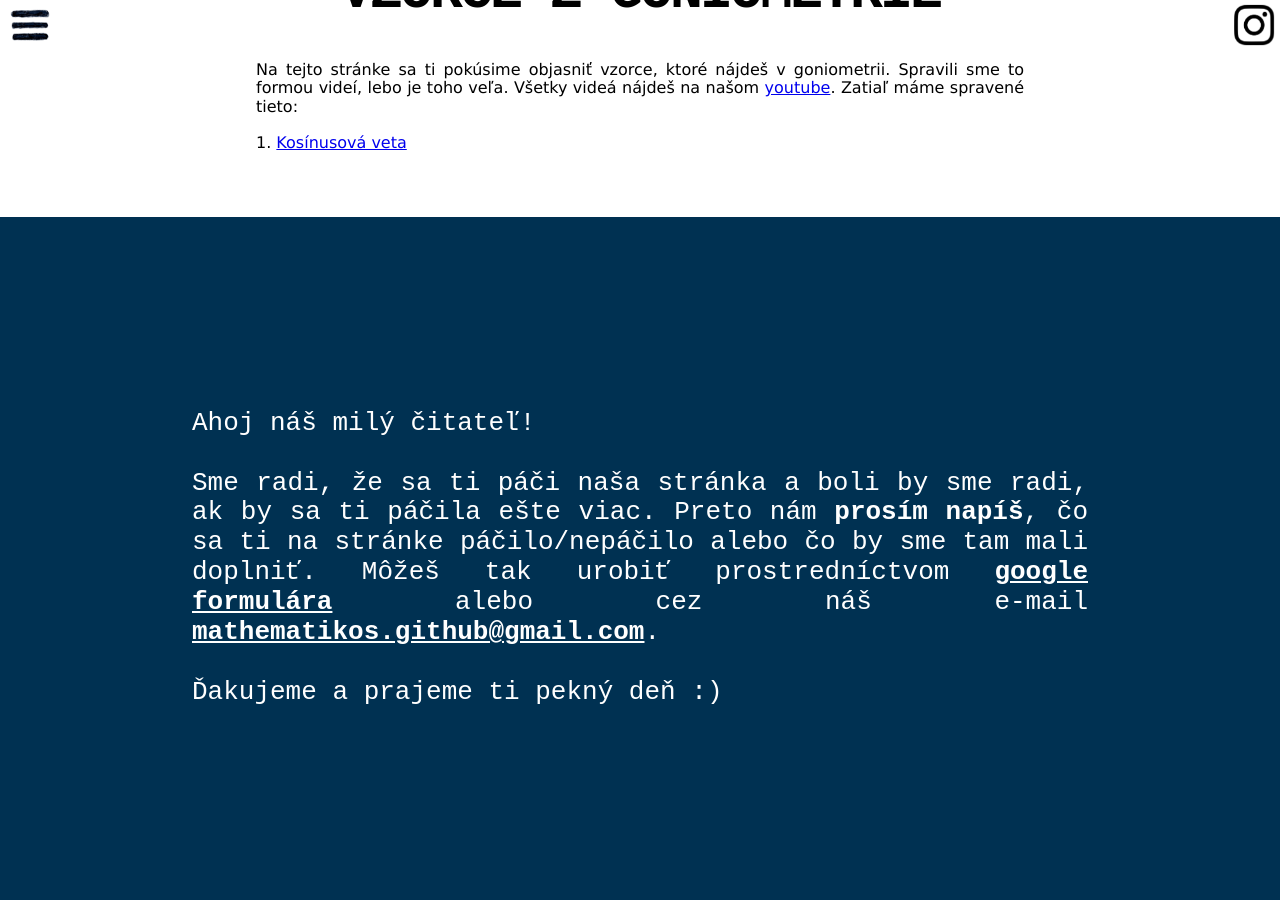
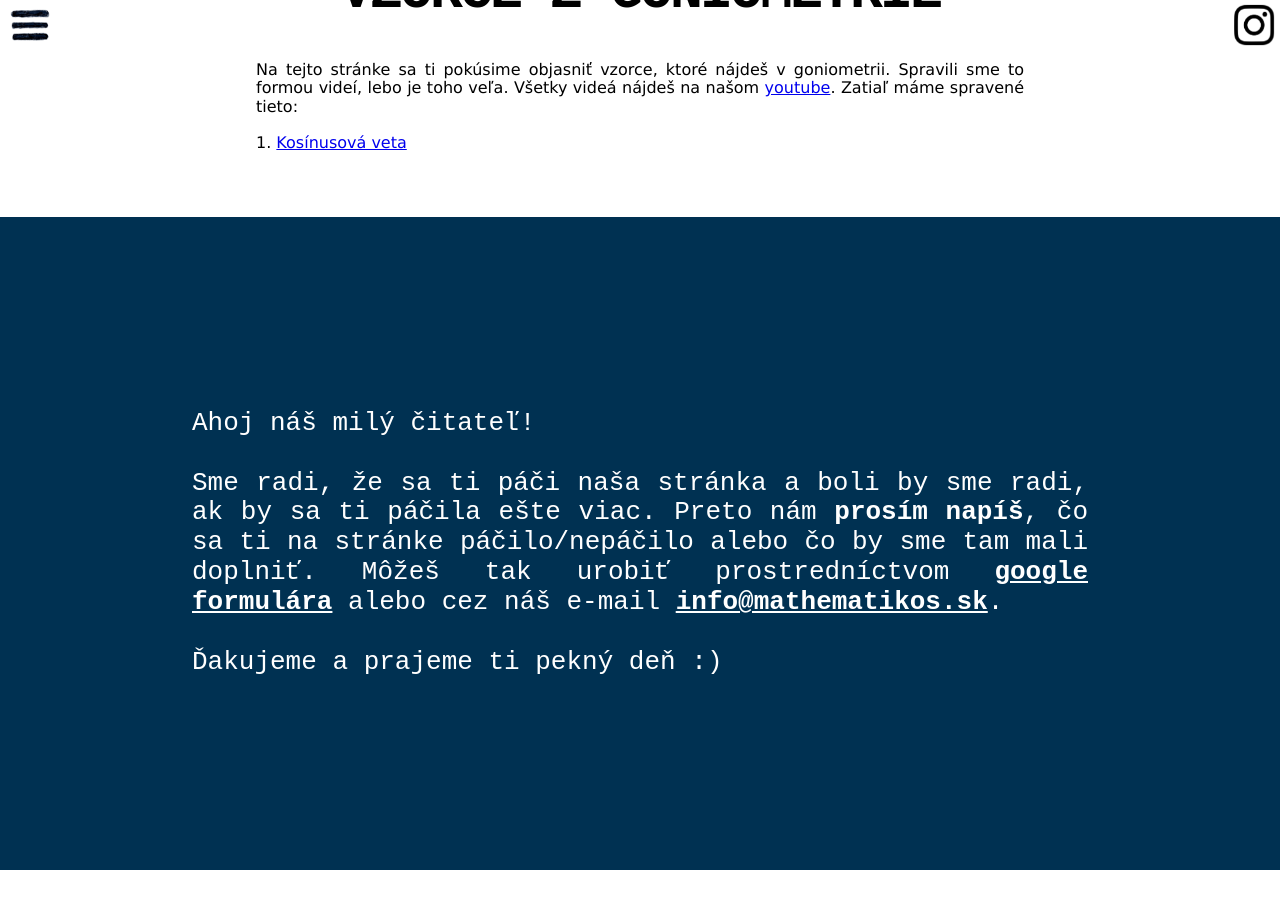
Before and after one commit to mathematikos/mathematikos.github.io, a Jekyll site: the page built from pages/gonio_formulas.html, in a window 1280 px wide and 900 px high, scrolled down 89 px. Built offline with Jekyll 4.4.1, drawn with Linux system fonts in a browser that asks for light colours; after the commit the page ends 959 px from its top, so only the background shows below that.

Commit message:
Change email

```diff
--- a/_config.yml
+++ b/_config.yml
@@ -20,7 +20,7 @@
 
 title: Mathematikos_sk
 author: Mathematikos
-email: mathematikos.github@gmail.com
+email: info@mathematikos.sk
 description: >-
   Milujúci poznanie.
 baseurl: ""
```
